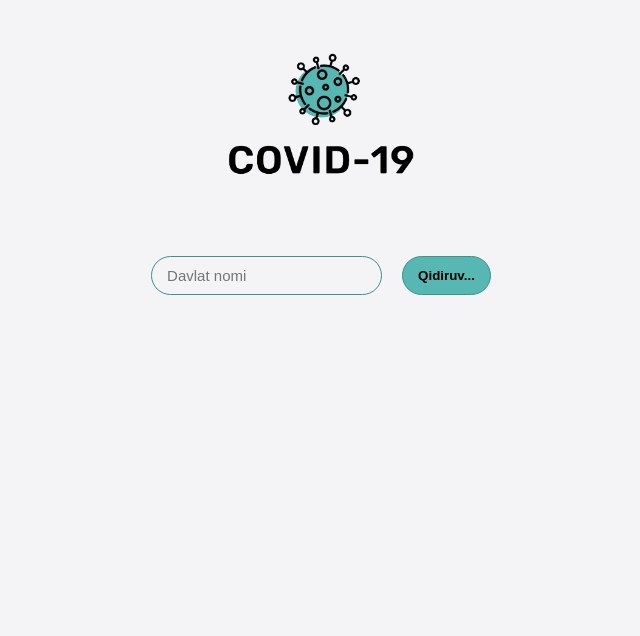
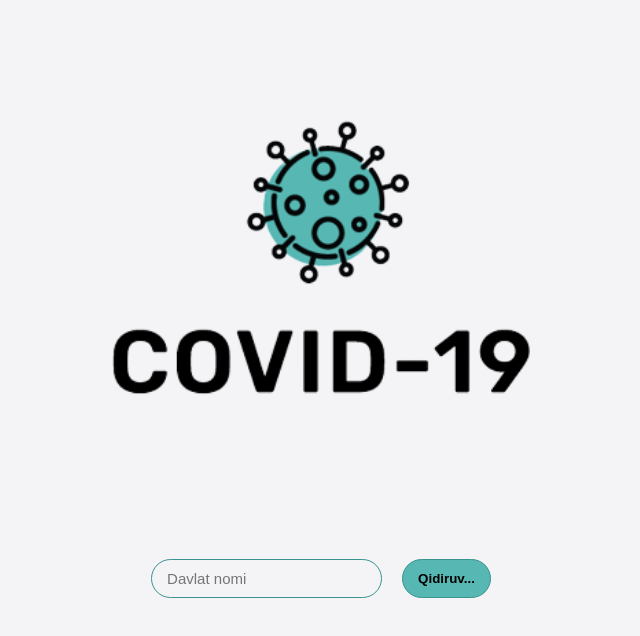
Before and after one commit to GulshanoyDilshodovna/Covid-19, a browser extension: page index.html in a window 1280 px wide. Shown: the whole page, without its empty margins (319-959 px from the left). Drawn offline with nearby package versions, Linux system fonts and the light colour scheme.

Commit message:
Add wrapper padding

```diff
--- a/css/style.css
+++ b/css/style.css
@@ -13,9 +13,10 @@ body{
     justify-content: center;
     align-items: center;
     flex-direction: column;
+    padding: 0 20px;
 }
 img{
-    width: 30%;
+    width: 70%;
 }
 .formData{
     display: flex;
```
